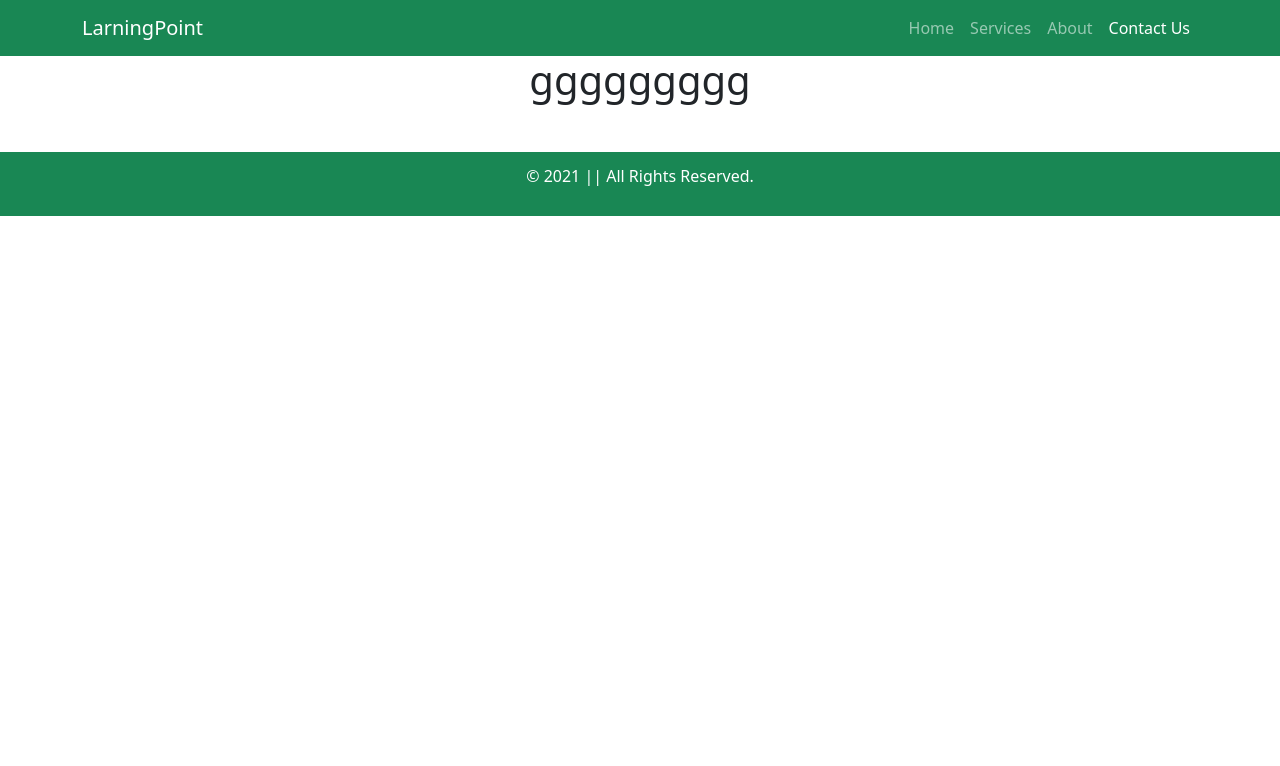
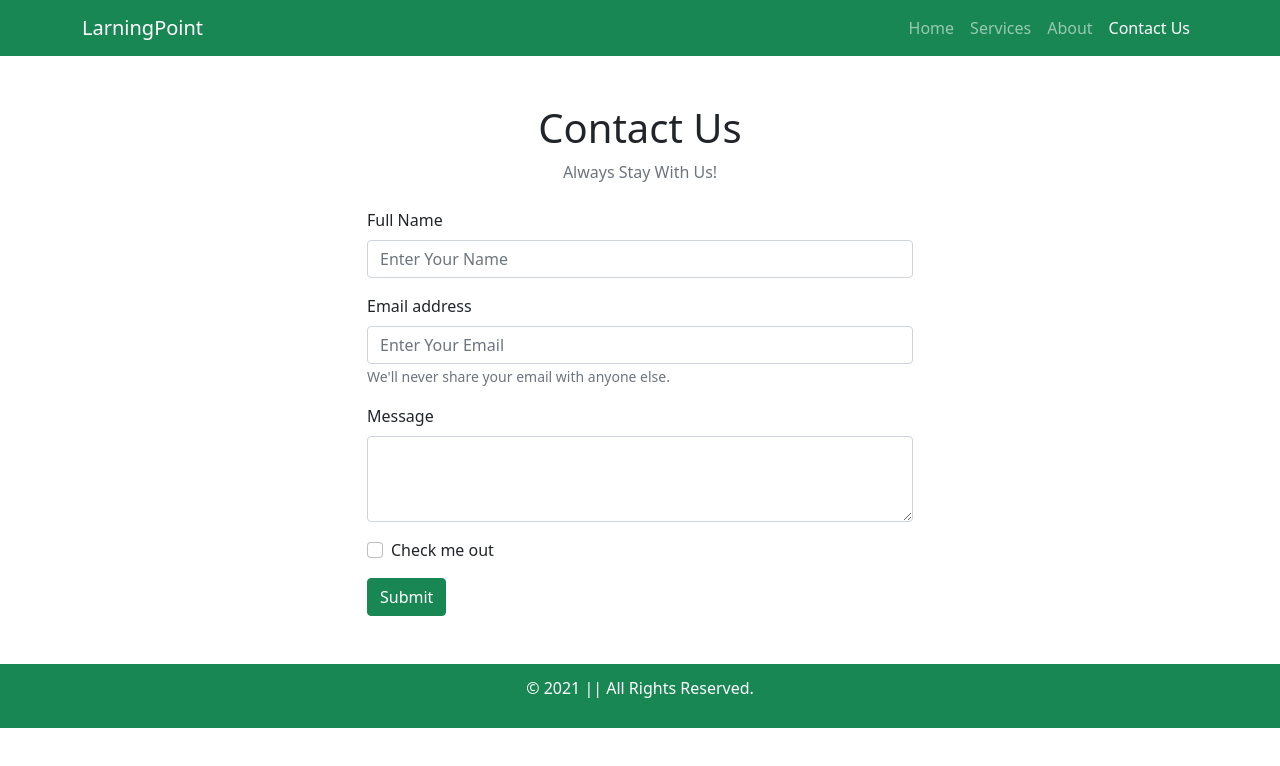
Before and after one commit to talhabinislamfarhad/larning-point, a React (Create React App) app: page /contact in a window 1280 px wide. Shown: the top 766 px of the page. Built offline with nearby package versions, Linux system fonts and the light colour scheme.

Commit message:
2nd commit

```diff
--- a/public/index.html
+++ b/public/index.html
@@ -1,14 +1,12 @@
 <!DOCTYPE html>
 <html lang="en">
+
 <head>
   <meta charset="utf-8" />
   <link rel="icon" href="%PUBLIC_URL%/favicon.ico" />
   <meta name="viewport" content="width=device-width, initial-scale=1" />
   <meta name="theme-color" content="#000000" />
-    <meta
-      name="description"
-      content="Web site created using create-react-app"
-    />
+  <meta name="description" content="Web site created using create-react-app" />
   <link rel="apple-touch-icon" href="%PUBLIC_URL%/logo192.png" />
   <!--
       manifest.json provides metadata used when your web app is installed on a
@@ -24,8 +22,9 @@
       work correctly both with client-side routing and a non-root public URL.
       Learn how to configure a non-root public URL by running `npm run build`.
     -->
-    <title>React App</title>
+  <title>Larning Point</title>
 </head>
+
 <body>
   <noscript>You need to enable JavaScript to run this app.</noscript>
   <div id="root"></div>
@@ -40,4 +39,5 @@
       To create a production bundle, use `npm run build` or `yarn build`.
     -->
 </body>
+
 </html>
--- a/src/App.js
+++ b/src/App.js
@@ -1,4 +1,4 @@
-import React from "react";
+import React, { useEffect, useState } from "react";
 import 'bootstrap/dist/css/bootstrap.min.css';
 import './App.css';
 import { Route, Switch } from "react-router";
@@ -11,21 +11,26 @@ import NotFound from "./components/NotFound/NotFound";
 import About from "./components/About/About";
 import Contact from "./components/Contact/Contact";
 
-
 function App() {
+  const [services, setStudents] = useState([]);
+  useEffect(() => {
+    fetch('./Services.json')
+      .then(res => res.json())
+      .then(data => setStudents(data))
+  }, []);
   return (
     <div className="App">
       <Router>
         <Header></Header>
         <Switch>
           <Route exact path="/">
-            <Home></Home>
+            <Home services={services}></Home>
           </Route>
           <Route exact path="/home">
-            <Home></Home>
+            <Home services={services}></Home>
           </Route>
           <Route exact path="/services">
-            <Services></Services>
+            <Services services={services}></Services>
           </Route>
           <Route exact path="/about">
             <About></About>
--- a/src/components/About/About.js
+++ b/src/components/About/About.js
@@ -1,10 +1,37 @@
 import React from 'react';
 import './About.css';
+import { FontAwesomeIcon } from '@fortawesome/react-fontawesome'
+import { faBookOpen } from '@fortawesome/free-solid-svg-icons'
+import aboutimg from '../../../src/images/banner.png';
+import { Button } from 'react-bootstrap';
 
 const About = () => {
+    const readIcon = <FontAwesomeIcon icon={faBookOpen} />
     return (
         <div>
-            <h1>jsssss</h1>
+            <section className="header-section">
+                <div className="container mt-5 home">
+                    <div className="row">
+                        <div className="col-md-12 col-lg-6 col mt-2 w-50 ms-auto">
+                            <div className="header-banner">
+                                <img
+                                    src={aboutimg}
+                                    width="100%"
+                                    className="d-inline-block align-top"
+                                    alt="learn-point-logo"
+                                />
+                            </div>
+                        </div>
+                        <div className="col-md-12 col-lg-6">
+                            <div className="header-details text-start">
+                                <h1>About Us </h1>
+                                <p>LearningPoint is an institution where empowering the community for an excellent standard of learning is what we desire. We endeavor for the continuous improvement of our leaders who will work for constructing a better future. The institute is dedicated to serving the quality training programs under ISO 9001: 2015 certification which remarks us in the IT world. We will continue to share our knowledge for contributing to the success of individuals and to serve society with the best interest.</p>
+                                <Button variant="success" className="get-btn">{readIcon}  Read More</Button>
+                            </div>
+                        </div>
+                    </div>
+                </div>
+            </section>
         </div>
     );
 };
--- a/src/components/Contact/Contact.js
+++ b/src/components/Contact/Contact.js
@@ -1,10 +1,47 @@
 import React from 'react';
+import { Form } from 'react-bootstrap';
 import './Contact.css';
+import { Button } from 'react-bootstrap';
 
 const Contact = () => {
     return (
         <div>
-            <h1>ggggggggg</h1>
+            <div className="container text-start mt-5">
+                <div className="row">
+                    <div className="col-md-6 mx-auto">
+                        <div className="text-center mb-4">
+                            <h1>Contact Us</h1>
+                            <p className="text-muted">Always Stay With Us!</p>
+                        </div>
+                        <Form>
+                            <Form.Group className="mb-3" controlId="formBasicName">
+                                <Form.Label>Full Name</Form.Label>
+                                <Form.Control type="email" placeholder="Enter Your Name" />
+                            </Form.Group>
+
+                            <Form.Group className="mb-3" controlId="formBasicEmail">
+                                <Form.Label>Email address</Form.Label>
+                                <Form.Control type="email" placeholder="Enter Your Email" />
+                                <Form.Text className="text-muted">
+                                    We'll never share your email with anyone else.
+                                </Form.Text>
+                            </Form.Group>
+
+                            <Form.Group className="mb-3" controlId="exampleForm.ControlTextarea1">
+                                <Form.Label>Message</Form.Label>
+                                <Form.Control as="textarea" rows={3} />
+                            </Form.Group>
+
+                            <Form.Group className="mb-3" controlId="formBasicCheckbox">
+                                <Form.Check type="checkbox" label="Check me out" />
+                            </Form.Group>
+                            <Button variant="success" type="submit">
+                                Submit
+                            </Button>
+                        </Form>
+                    </div>
+                </div>
+            </div>
         </div>
     );
 };
--- a/src/components/Home/Home.css
+++ b/src/components/Home/Home.css
@@ -3,7 +3,7 @@
 }
 
 .header-details h6 {
-    color: #FD511A;
+    color: #8CC3AA;
     font-weight: normal;
     font-size: 16px;
     line-height: 24px;
--- a/src/components/Home/Home.js
+++ b/src/components/Home/Home.js
@@ -3,9 +3,11 @@ import './Home.css';
 import { FontAwesomeIcon } from '@fortawesome/react-fontawesome'
 import { faUser } from '@fortawesome/free-solid-svg-icons'
 import banner from '../../../src/images/banner-1.jpg';
-import { Button } from 'react-bootstrap';
+import { Button, Row } from 'react-bootstrap';
+import Service from '../Service/Service';
 
-const Home = () => {
+const Home = (props) => {
+    const { services } = props;
     const userIcon = <FontAwesomeIcon icon={faUser} />
     return (
         <section className="header-section">
@@ -14,8 +16,8 @@ const Home = () => {
                     <div className="col-md-12 col-lg-6">
                         <div className="header-details mt-5">
                             <h6>Are you ready to Learn?</h6>
-                            <h1>The World's Leading Distance-Learning Provider </h1>
-                            <p>Lorem ipsum dolor sit, amet consectetur adipisicing elit. Commodi nobis sequi aliquam consectetur officia iusto vitae nesciunt quaerat pariatur consequatur.</p>
+                            <h1>Welcome to LearningPoint: Where IT Leaders are Created </h1>
+                            <p>LearningPoint, one of the leading IT training institutes in Bangladesh offers the best training opportunities. It has been playing a vital role to eradicate the unemployment problem since 2010.</p>
                             <Button variant="success" className="get-btn">{userIcon}  Admission Going On</Button>
                         </div>
                     </div>
@@ -26,9 +28,14 @@ const Home = () => {
                     </div>
                 </div>
             </div>
-            <div className="container">
-
-
+            <div className="container-fluid">
+                <h1 className="mt-3 mb-5 p-1">Our Services</h1>
+                <Row xs={1} md={2} lg={4} className="g-1">
+                    {
+                        services.slice(0, 4).map(service => <Service key={service.id} service={service}>
+                        </Service>)
+                    }
+                </Row>
             </div>
         </section>
 
--- a/src/components/Service/Service.js
+++ b/src/components/Service/Service.js
@@ -16,7 +16,7 @@ const Service = (props) => {
                         <Card.Text>Certification: {certification}</Card.Text>
                     </Card.Body>
                     <Card.Footer>
-                        <div className="d-flex flex-column flex-md-row justify-content-between card-footer-area mx-3 my-2">
+                        <div className="d-flex flex-column flex-md-row justify-content-between card-footer-area mx-3 my-3">
                             <h5>Price: {price}</h5>
                             <Button variant="outline-success">Enroll Now</Button>
                         </div>
--- a/src/components/Services/Services.js
+++ b/src/components/Services/Services.js
@@ -12,6 +12,8 @@ const Services = () => {
     }, []);
     return (
         <div className="container-fluid mt-2 pt-5">
+            <h1 className="mt-3 p-1">Our Services</h1>
+            <p className="mb-5 text-muted">Explore the weapons of Latest Information Technology!</p>
             <Row xs={1} md={2} lg={3} className="g-4">
                 {
                     services.map(service =>
```
Also changed, not shown: src/images/404-not-found.jpg, src/images/banner.png. Lines whose indentation alone changed are shown as unchanged.
